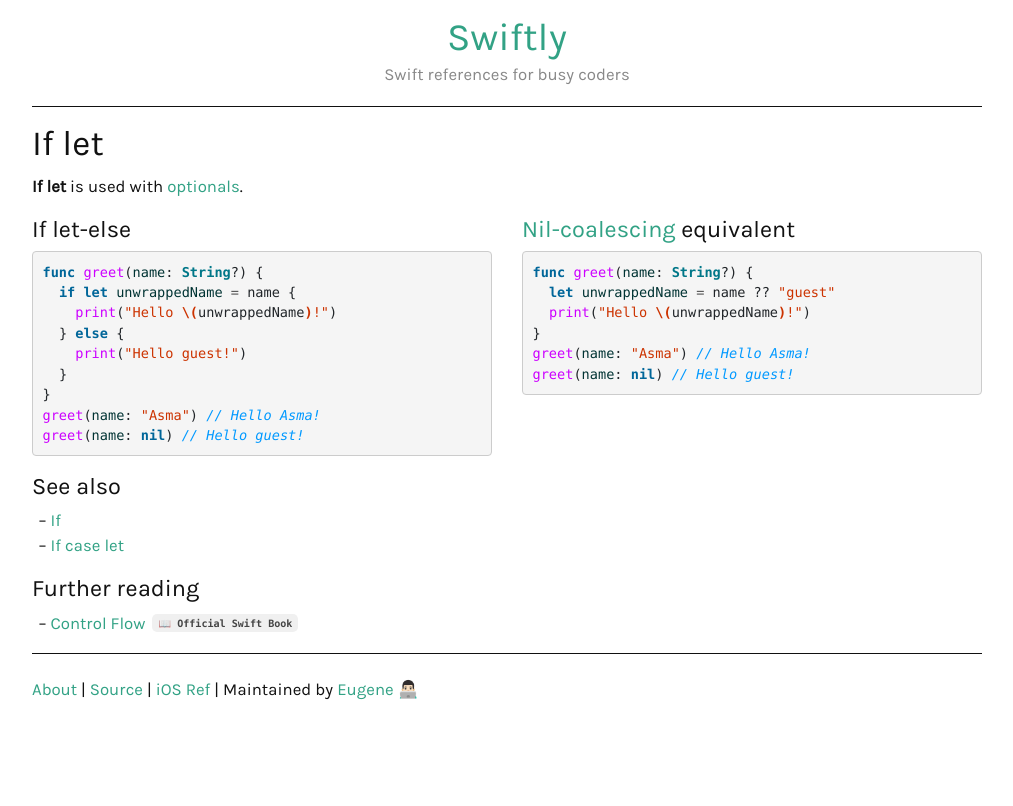
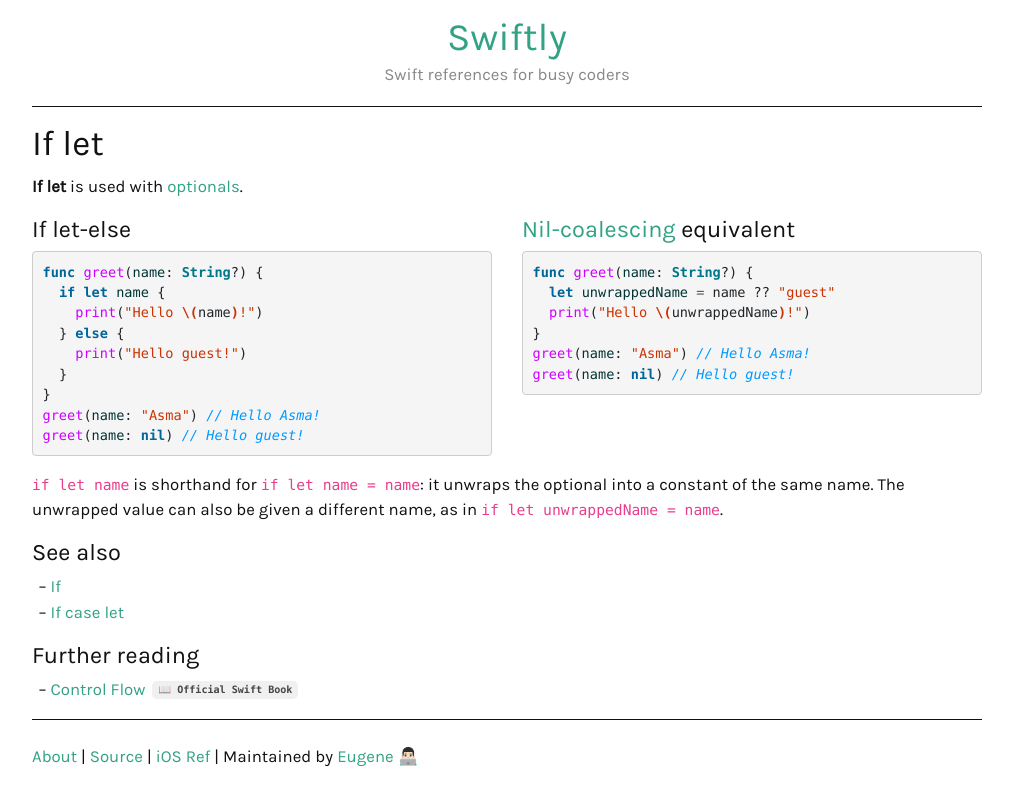
Before and after one commit to ebelinski/swiftly, a Jekyll site: the page built from _subpages/if-let.md, in a window 1280 px wide. Shown: the top 806 px of the page, without its empty margins (133-1146 px from the left). Built offline with Jekyll 4.4.1, drawn with Linux system fonts in a browser that asks for light colours.

Commit message:
Use Swift 5.7+ shorthand optional binding in examples
if-let, guard, and cheatsheet examples now use `if let name` /
`guard let name` shorthand, with a note explaining the longhand
renamed-binding form.

Co-Authored-By: Claude Fable 5 <noreply@anthropic.com>

````diff
--- a/_subpages/if-let.md
+++ b/_subpages/if-let.md
@@ -15,8 +15,8 @@ redirect_from:
 
 ```swift
 func greet(name: String?) {
-  if let unwrappedName = name {
-    print("Hello \(unwrappedName)!")
+  if let name {
+    print("Hello \(name)!")
   } else {
     print("Hello guest!")
   }
@@ -40,6 +40,8 @@ greet(name: nil) // Hello guest!
 
 {% include closecol.html closerow=true %}
 
+`if let name` is shorthand for `if let name = name`: it unwraps the optional into a constant of the same name. The unwrapped value can also be given a different name, as in `if let unwrappedName = name`.
+
 ### See also
 
 * [If](/if)
````
Also changed, not shown: _subpages/cheatsheet.md (+1 -1 lines), _subpages/guard.md (+4 -2 lines).
